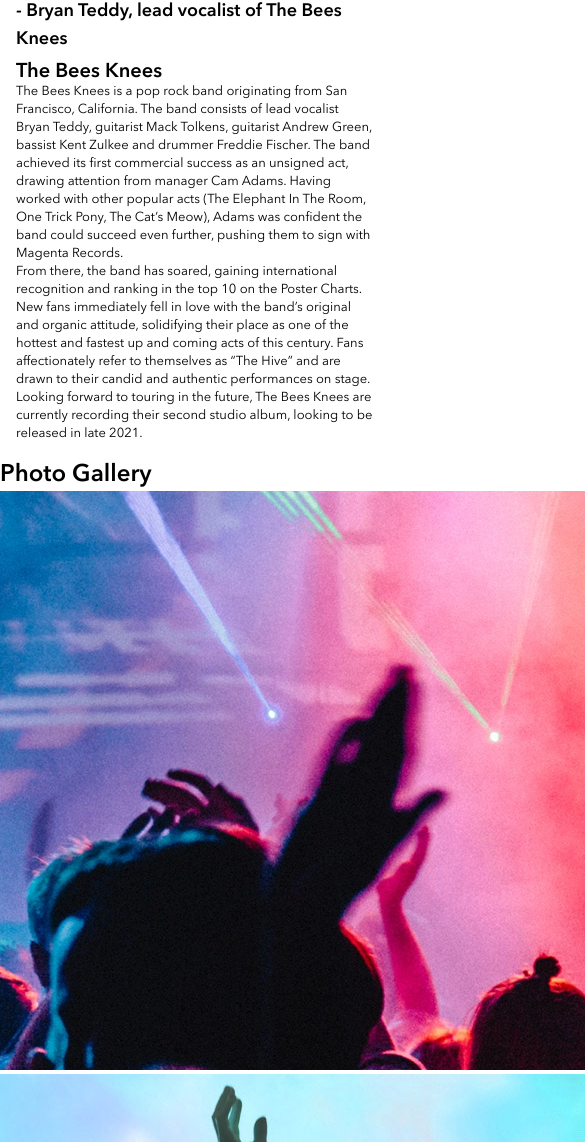
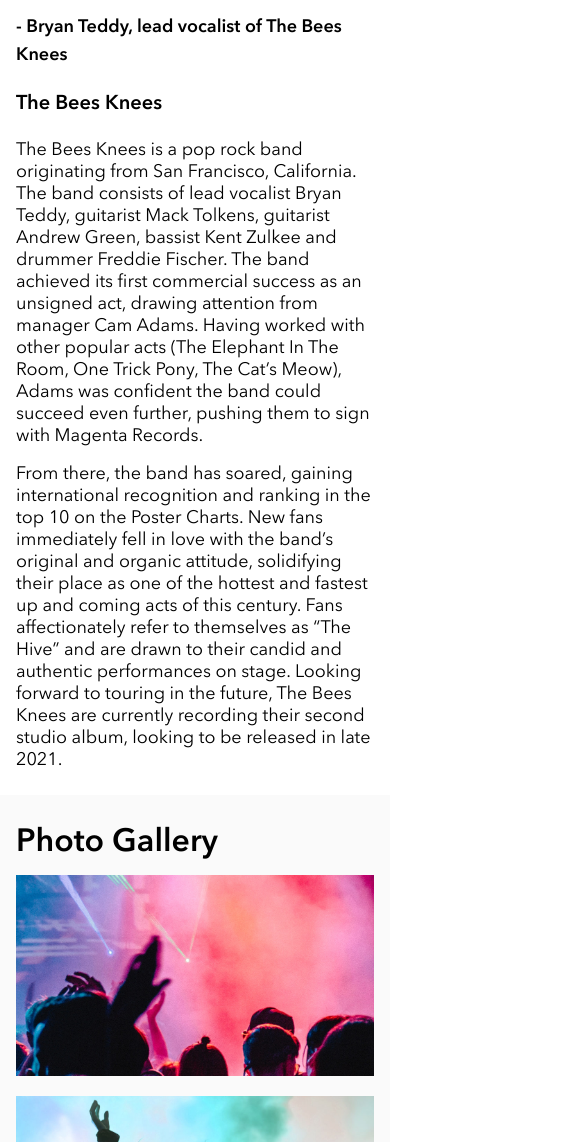
Before and after one commit to alysurr/alyssa-challender-bandsite, a plain HTML site: page alyssa-challender-bandsite/index.html in a window 390 px wide. Shown: the part 858-2000 px from the top of the page, 585 px wide, since content can reach past the window. Drawn offline with Linux system fonts and the light colour scheme.

Commit message:
formatted gallery for mobile

```diff
--- a/alyssa-challender-bandsite/index.html
+++ b/alyssa-challender-bandsite/index.html
@@ -24,12 +24,12 @@
     </section>
 
     <section class="biography">
-        <h1 class="biography__title">About the Musicians</h1>
+        <h2 class="biography__title">About the Musicians</h2>
         <img src="assets/Images/band.jpg" alt="band playing on dark stage partially lit by spotlights" class="biography__image">
         <p class="biography__tagline">“We push each other to be the best. It’s not uncommon for one of us to say ‘this needs to be better, back to the drawing board’”</p>
         <p class="biography__tagline biography__tagline--modified">- Bryan Teddy, lead vocalist of The Bees Knees</p>
 
-        <h3 class="biography-name">The Bees Knees</h3>
+        <h3 class="biography__name">The Bees Knees</h3>
         <p>The Bees Knees is a pop rock band originating  from San Francisco, California. The band consists of lead vocalist Bryan Teddy, guitarist Mack Tolkens, guitarist Andrew Green, bassist Kent Zulkee and drummer Freddie Fischer. The band achieved its first commercial success as an unsigned act, drawing attention from manager Cam Adams. Having worked with other popular acts (The Elephant In The Room, One Trick Pony, The Cat’s Meow), Adams was confident the band could succeed even further, pushing them to sign with Magenta Records. </p>
         <p>From there, the band has soared, gaining international recognition and ranking in the top 10 on the Poster Charts. New fans immediately fell in love with the band’s original and organic attitude, solidifying their place as one of the hottest and fastest up and coming acts of this century. Fans affectionately refer to themselves as “The Hive” and are drawn to their candid and authentic performances on stage. Looking forward to touring in the future, The Bees Knees are currently recording their second studio album, looking to be released in late 2021.</p>
     </section>
--- a/alyssa-challender-bandsite/styles/bio.scss
+++ b/alyssa-challender-bandsite/styles/bio.scss
@@ -29,7 +29,7 @@ h1 {
 h2 {
     font-family: 'Avenir Next';
     font-weight: 600;
-    font-size: 24px;
+    font-size: 32px;
     line-height: 32px;
 }
 
@@ -44,8 +44,8 @@ h3 {
 p {
     font-family: 'Avenir Next';
     font-weight: 400;
-    font-size: 13px;
-    line-height: 18px;
+    font-size: 18px;
+    line-height: 22px;
 }
 
 li {
@@ -111,4 +111,25 @@ li {
         line-height: 28px;
         padding-bottom: 8px;
     }
+    &__name {
+        padding: 16px 0;
+    }
+    & p {
+        padding: 8px 0;
+    }
 }
+
+.gallery {
+    padding: 8px 16px;
+    background-color: $band-site-albaster;
+    &__title {
+        padding: 24px 0 8px 0;
+    }
+    &__container {
+
+    }
+    &__image {
+        width: 100%;
+        padding: 8px 0;
+    }
+}
```
Also changed, not shown: alyssa-challender-bandsite/styles/bio.css, 1 other file.
